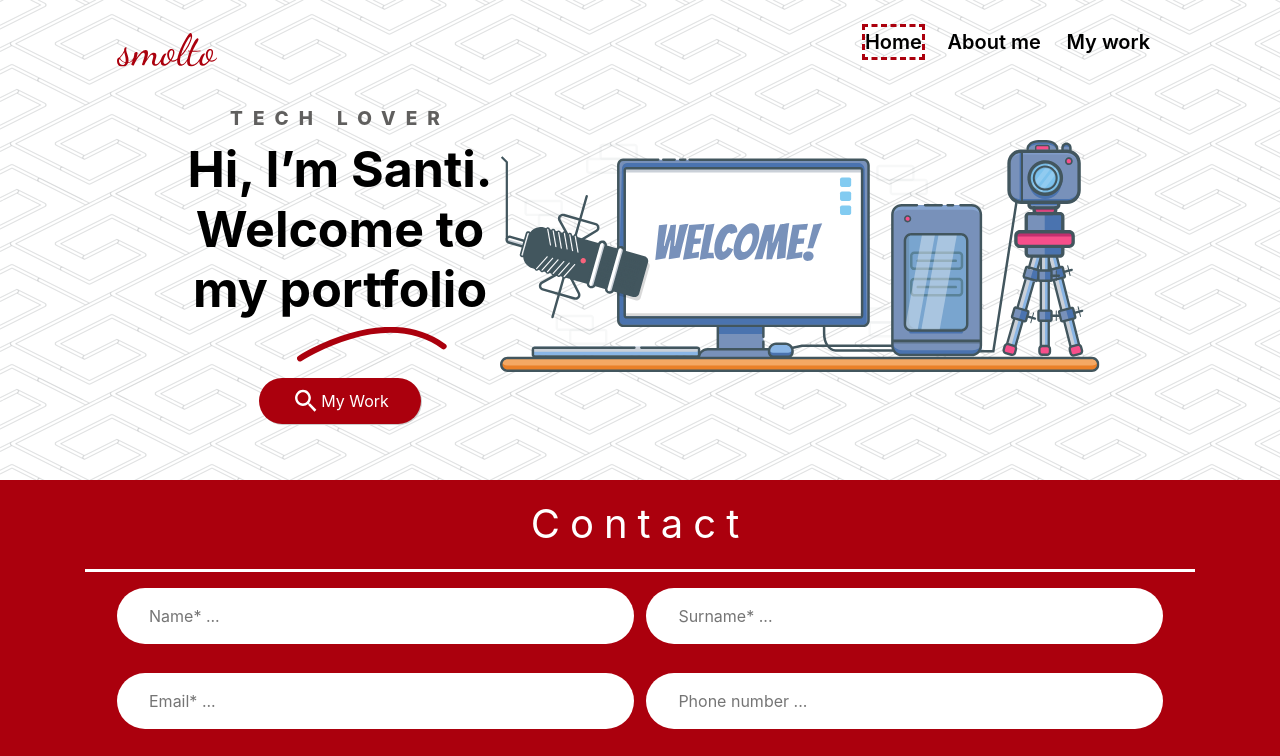
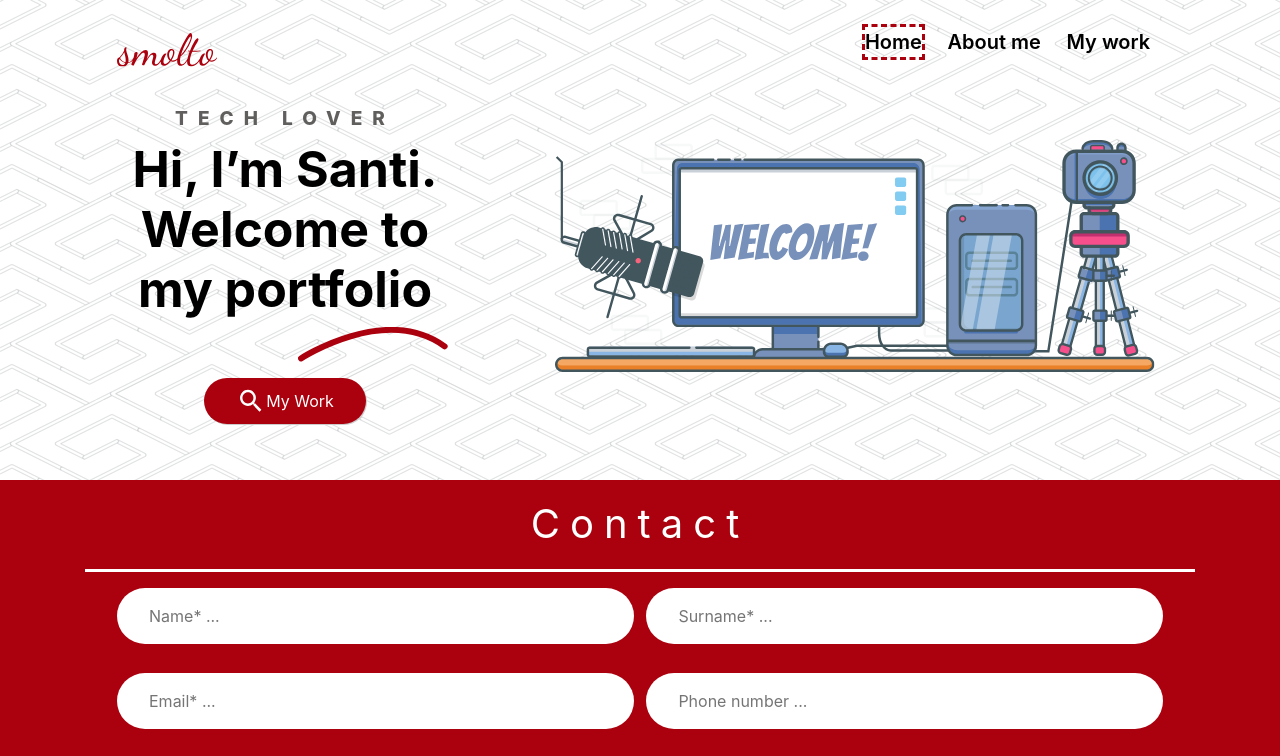
Before and after one commit to smolto/personal-portfolio, a React (Create React App) app: page / in a window 1280 px wide. Shown: the top 756 px of the page. Built offline with nearby package versions, Linux system fonts and the light colour scheme.

Commit message:
Terminado la landing de la pagina work

```diff
--- a/src/components/Landing/Landing.css
+++ b/src/components/Landing/Landing.css
@@ -2,6 +2,7 @@
   display: flex;
   flex-direction: column;
   margin-top: 1.5rem;
+  flex-grow: 1;
 }
 
 .landing-wrapper__title-container {
@@ -45,7 +46,7 @@
 }
 
 .landing-wrapper__image-container img{
-  width: 360px;
+  width: 320px;
 }
 
 /* Tablet mode */
@@ -85,95 +86,3 @@
     margin-left: 4rem;
   }
 }
-
-
-
-
-
-
-
-
-
-/* .landing-wrapper {
-  display: flex;
-}
-
-.landing-wrapper__title-container{
-  max-width: 20rem;
-}
-
-.landing-wrapper__image-container {
-  margin-left: auto;
-}
-
-.landing-wrapper__title-container__subtitle {
-  font-weight: 800;
-  letter-spacing: 10px;
-  color: var(--grey);
-  text-transform: uppercase;
-  font-size: 19px;
-}
-
-.landing-wrapper__title-container__subtitle {
-  font-weight: 800;
-  letter-spacing: 10px;
-  color: var(--grey);
-  text-transform: uppercase;
-  font-size: 19px;
-}
-
-.landing-wrapper__title-container__title {
-  color: var(--black);
-  font-size: 50px;
-}
-
-.landing-wrapper__my-work-container {
-  margin-top: 1rem;
-}
-
-.landing-wrapper__my-work-container__button {
-  display: flex;
-  align-items: center;
-  justify-content: center;
-}
-
-
-.landing-wrapper__title-container__img {
-  margin-right: 2rem;
-}
-
-.landing-wrapper__title-container__img img{
-  display: block;
-  margin-left: auto;
-}
-
-@media only screen and (max-width: 943px) {
-
-  .landing-wrapper {
-    display: block;
-  }
-
-  .landing-wrapper__title-container {
-    display: block;
-    width: 100%;
-    text-align: center;
-    max-width: 100%;
-  }
-
-  .landing-wrapper__title-container__img {
-    display: none;
-  }
-
-  .landing-wrapper__image-container {
-    padding: 0;
-    margin: 0;
-    display: block;
-    text-align: center;
-    margin-top: 2rem;
-  }
-
-  .landing-wrapper__image-container img{
-    width: 400px;
-  }
-
-} */
--- a/src/pages/MyWorkPage/MyWorkPage.css
+++ b/src/pages/MyWorkPage/MyWorkPage.css
@@ -43,6 +43,13 @@ body {
   background-color: var(--primary-color-dark);
 }
 
+.landing-wrapper__title-container__img {
+  margin-left: 4rem;
+  margin-right: -3rem;
+}
+
+
+
 /* Desktop mode */
 @media (min-width: 768px) {
   .container {
```
